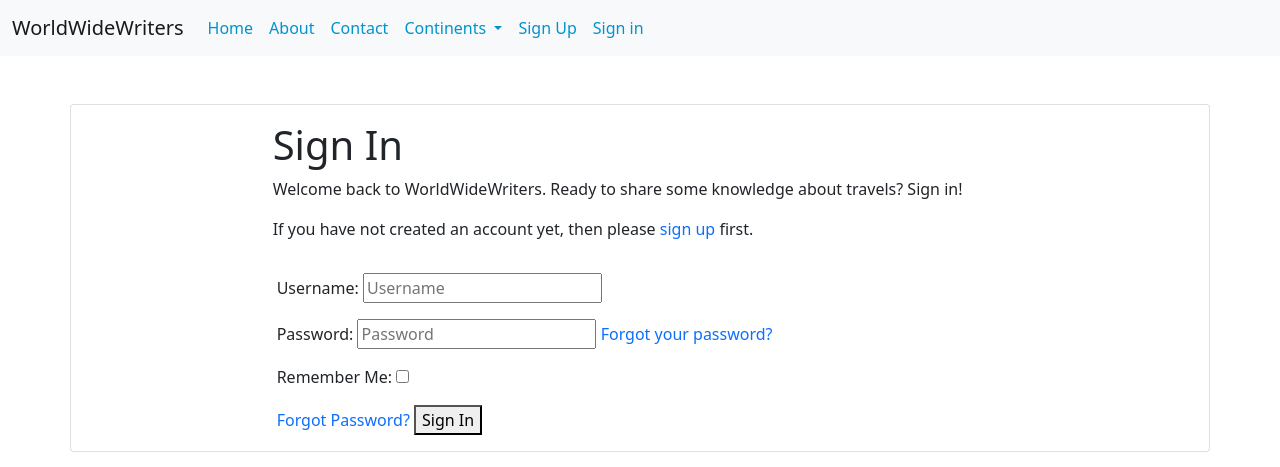
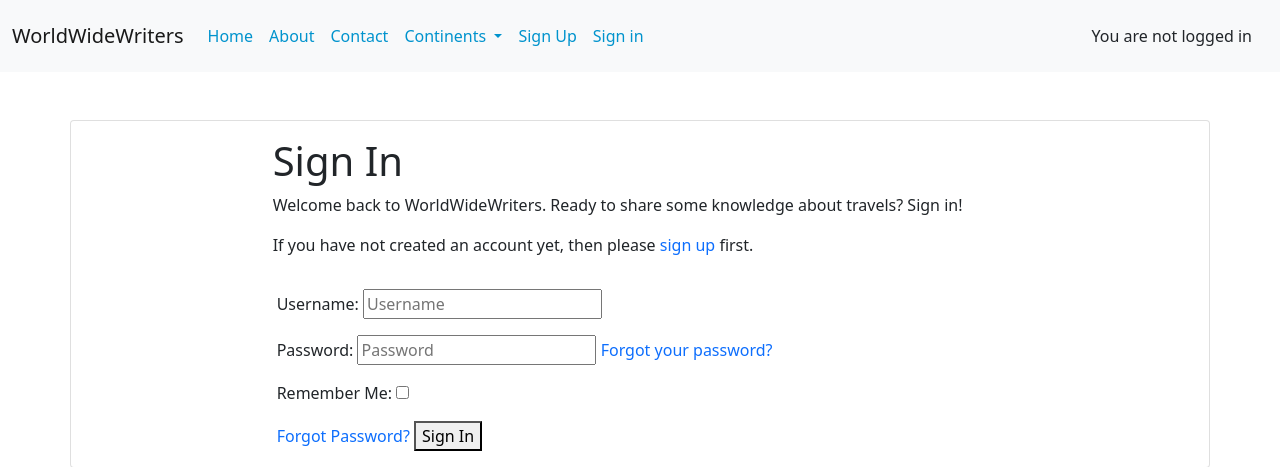
Before and after one commit to KlaraMartinsson/WorldWideWriters, a Django app: page /accounts/login/ in a window 1280 px wide. Shown: the top 467 px of the page. Run offline with Django 4.2, Linux system fonts and the light colour scheme; some libraries are stand-ins or nearby versions.

Commit message:
Add message for user in navbar to know if there logged in

```diff
--- a/templates/account/messages/logged_out.txt
+++ b/templates/account/messages/logged_out.txt
@@ -1,2 +1,4 @@
+{% load account %}
 {% load i18n %}
-{% blocktrans %}You have signed out.{% endblocktrans %}
+{% user_display user as name %}
+{% blocktrans %}You have successfully signed out as {{name}}.{% endblocktrans %}
--- a/templates/base.html
+++ b/templates/base.html
@@ -66,6 +66,11 @@
                     {% endif %}
                 </ul>
             </div>
+            {% if user.is_authenticated %}
+            <p class="text-end m-3">Logged in as {{ user }}</p>
+            {% else %}
+            <p class="text-end m-3">You are not logged in</p>
+            {% endif %}
         </div>
     </nav>
 
```
